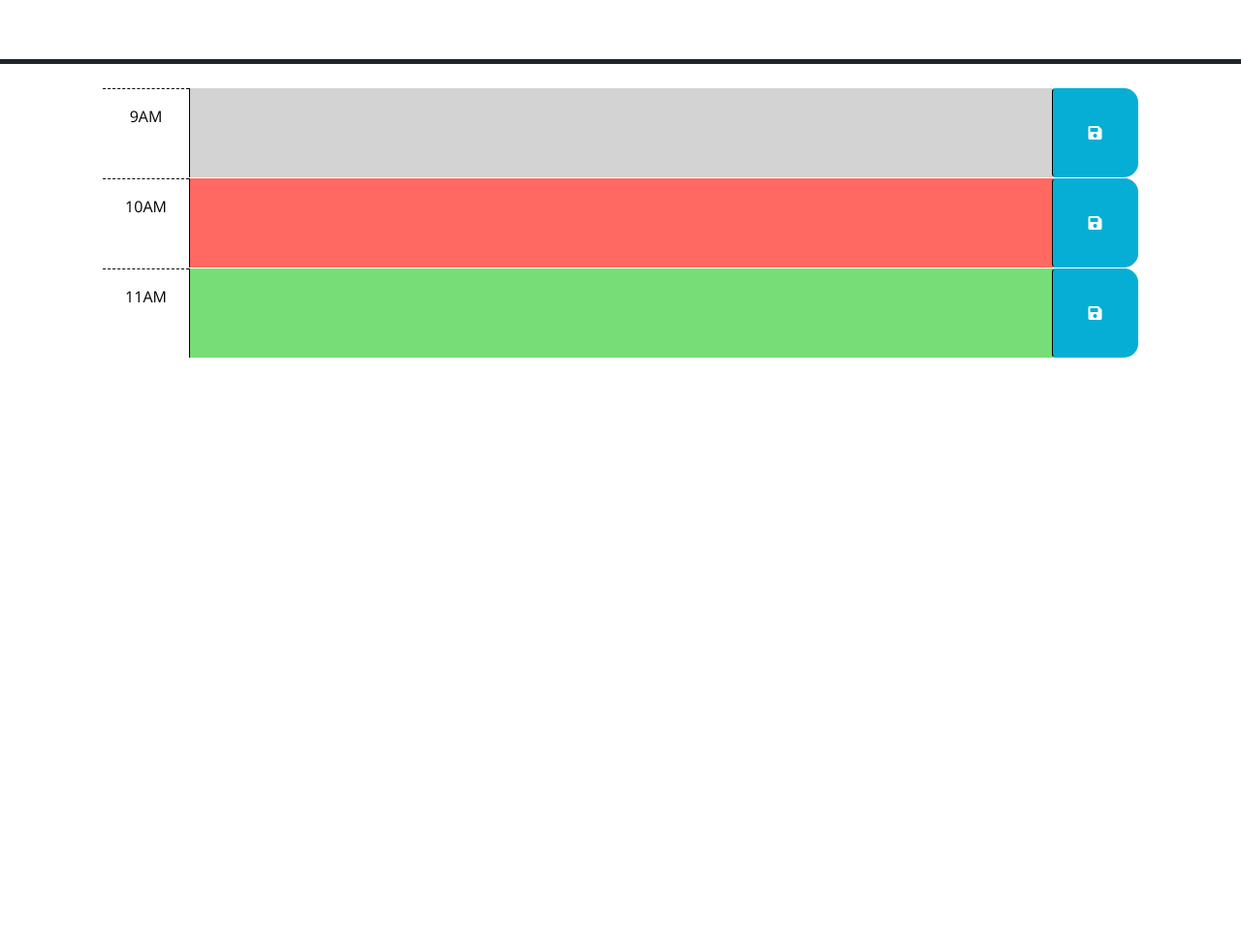
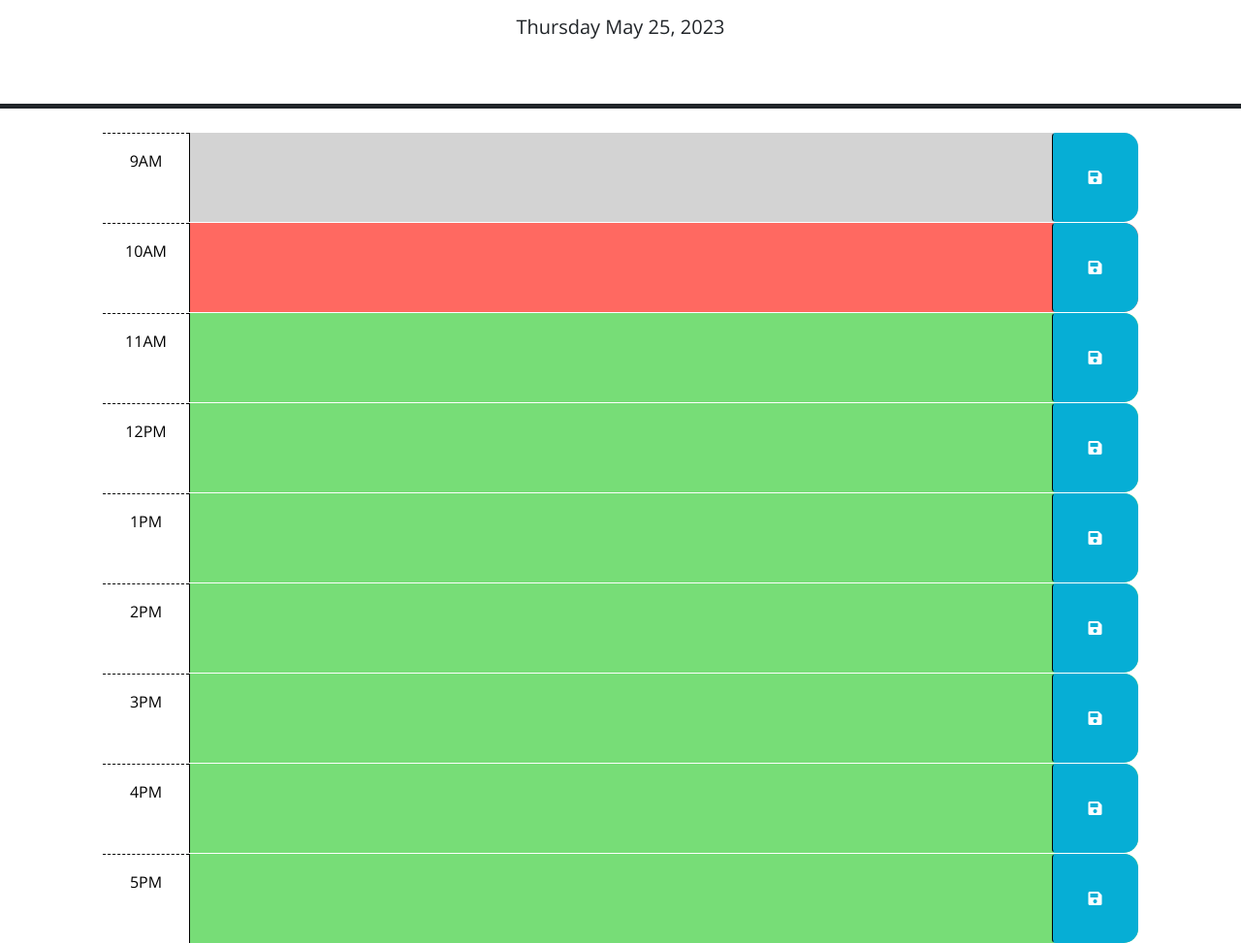
Before and after one commit to DanielG808/event-scheduler, a plain HTML site: page index.html in a window 1280 px wide. Shown: the part 166-1139 px from the top of the page at 97% size. Before the commit the page ends 800 px from the top, so only its background shows below. Drawn offline with nearby package versions, Linux system fonts and the light colour scheme.

Commit message:
addded the current date to the header

```diff
--- a/assets/script.js
+++ b/assets/script.js
@@ -20,30 +20,29 @@ $(function () {
   // time-block containing the button that was clicked? How might the id be
   // useful when saving the description in local storage?
 
+  var currentHour = dayjs().hour()
+  console.log("The current hour is " + currentHour)
 
-
-  // TODO: Add code to apply the past, present, or future class to each time
-  // block by comparing the id to the current hour. HINTS: How can the id
-  // attribute of each time-block be used to conditionally add or remove the
-  // past, present, and future classes? How can Day.js be used to get the
-  // current hour in 24-hour time?
-  //
-  // TODO: Add code to get any user input that was saved in localStorage and set
-  // the values of the corresponding textarea elements. HINT: How can the id
-  // attribute of each time-block be used to do this?
-  //
-  // TODO: Add code to display the current date in the header of the page.
-
-  // populateSavedEvents();
-});
-
+  function getDate () {
+    console.log("we are getting the date!");
+    var currentDate = dayjs().format('dddd MMMM D, YYYY');
+    console.log(currentDate);
+    var dateClock = $('#currentDay');
+    dateClock.text(currentDate);
+  }
 
   function populateSavedEvents(){
     console.log("function is running")
     // get a list of the keys from the savedEvents obj
     var savedEventKeys = Object.keys(savedEvents);
     console.log("The event keys are " + savedEventKeys)
-
+    var savedEventValues = Object.values(savedEvents)
+    console.log("The event values are " + savedEventValues)
+    console.log(typeof savedEventKeys)
+    for (const property in savedEvents) {
+      console.log(`${property}: ${savedEvents[property]}`);
+      $("#" + property).children("textarea").val(savedEvents[property]);
+    }
       // at each iteraction, you'll have the key which is the id of an element
       // now that you have the id use that to target the html element and get the child class description
       // now that you have the class description change its value with the value of the key
@@ -63,7 +62,22 @@ saveButton.on('click', function() {
     savedEvents[hourAttr] = textAreaVal;
     // stores savedEvents object locally
     localStorage.setItem("schedule-event", JSON.stringify(savedEvents));
-  populateSavedEvents();
   })
 
   // INITIALIZATION
+
+  getDate();
+  populateSavedEvents();
+
+  // TODO: Add code to apply the past, present, or future class to each time
+  // block by comparing the id to the current hour. HINTS: How can the id
+  // attribute of each time-block be used to conditionally add or remove the
+  // past, present, and future classes? How can Day.js be used to get the
+  // current hour in 24-hour time?
+  //
+  // TODO: Add code to get any user input that was saved in localStorage and set
+  // the values of the corresponding textarea elements. HINT: How can the id
+  // attribute of each time-block be used to do this?
+  //
+  // TODO: Add code to display the current date in the header of the page.
+});
--- a/index.html
+++ b/index.html
@@ -66,6 +66,54 @@
         </button>
       </div>
 
+      <div id="hour-12" class="row time-block future">
+        <div class="col-2 col-md-1 hour text-center py-3" hour="11">12PM</div>
+        <textarea class="col-8 col-md-10 description" rows="3"> </textarea>
+        <button class="btn saveBtn col-2 col-md-1" aria-label="save">
+          <i class="fas fa-save" aria-hidden="true"></i>
+        </button>
+      </div>
+
+      <div id="hour-1" class="row time-block future">
+        <div class="col-2 col-md-1 hour text-center py-3" hour="11">1PM</div>
+        <textarea class="col-8 col-md-10 description" rows="3"> </textarea>
+        <button class="btn saveBtn col-2 col-md-1" aria-label="save">
+          <i class="fas fa-save" aria-hidden="true"></i>
+        </button>
+      </div>
+
+      <div id="hour-2" class="row time-block future">
+        <div class="col-2 col-md-1 hour text-center py-3" hour="11">2PM</div>
+        <textarea class="col-8 col-md-10 description" rows="3"> </textarea>
+        <button class="btn saveBtn col-2 col-md-1" aria-label="save">
+          <i class="fas fa-save" aria-hidden="true"></i>
+        </button>
+      </div>
+
+      <div id="hour-3" class="row time-block future">
+        <div class="col-2 col-md-1 hour text-center py-3" hour="11">3PM</div>
+        <textarea class="col-8 col-md-10 description" rows="3"> </textarea>
+        <button class="btn saveBtn col-2 col-md-1" aria-label="save">
+          <i class="fas fa-save" aria-hidden="true"></i>
+        </button>
+      </div>
+
+      <div id="hour-4" class="row time-block future">
+        <div class="col-2 col-md-1 hour text-center py-3" hour="11">4PM</div>
+        <textarea class="col-8 col-md-10 description" rows="3"> </textarea>
+        <button class="btn saveBtn col-2 col-md-1" aria-label="save">
+          <i class="fas fa-save" aria-hidden="true"></i>
+        </button>
+      </div>
+
+      <div id="hour-5" class="row time-block future">
+        <div class="col-2 col-md-1 hour text-center py-3" hour="11">5PM</div>
+        <textarea class="col-8 col-md-10 description" rows="3"> </textarea>
+        <button class="btn saveBtn col-2 col-md-1" aria-label="save">
+          <i class="fas fa-save" aria-hidden="true"></i>
+        </button>
+      </div>
+
     <script src="https://code.jquery.com/jquery-3.4.1.min.js"></script>
     <script
       src="https://cdn.jsdelivr.net/npm/dayjs@1.11.3/dayjs.min.js"
```
Lines whose indentation alone changed are shown as unchanged.
